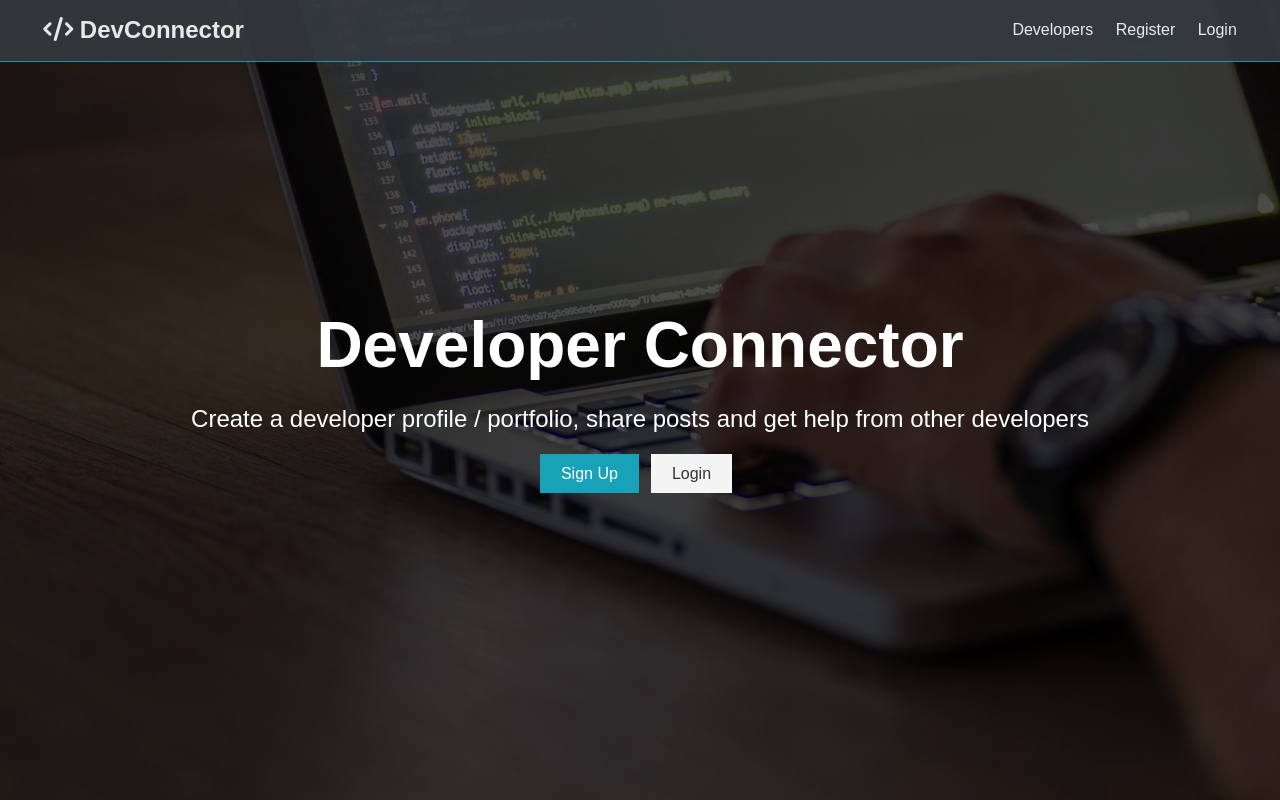
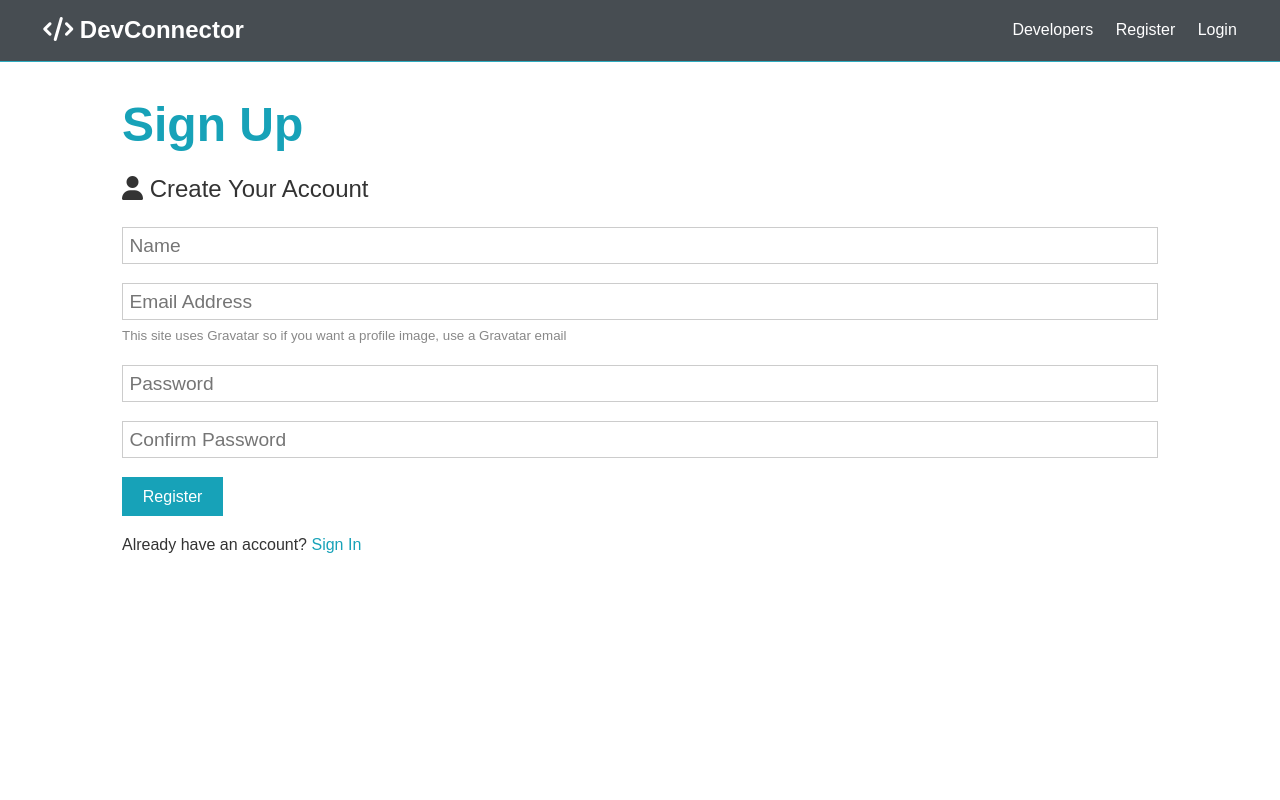
Before and after one commit to kpatel1209/MERN-Social-Network, a React (Create React App) app in the folder client/: page /register in a window 1280 px wide. Built offline with nearby package versions, Linux system fonts and the light colour scheme.

Commit message:
created routes for register and login pages

```diff
--- a/client/src/App.js
+++ b/client/src/App.js
@@ -1,13 +1,24 @@
 import React, { Fragment } from 'react';
+import { BrowserRouter as Router, Route, Switch } from 'react-router-dom';
 import Navbar from './components/layout/Navbar';
 import Landing from './components/layout/Landing';
+import Login from './components/auth/Login';
+import Register from './components/auth/Register';
 import './App.css';
 
 const App = () => (
-  <Fragment>
-    <Navbar />
-    <Landing />
-  </Fragment>
+  <Router>
+    <Fragment>
+      <Navbar />
+      <Route exact path='/' component={Landing} />
+      <section className='container'>
+        <Switch>
+          <Route exact path='/register' component={Register} />
+          <Route exact path='/login' component={Login} />
+        </Switch>
+      </section>
+    </Fragment>{' '}
+  </Router>
 );
 
 export default App;
--- /dev/null
+++ b/client/src/components/auth/Login.js
@@ -0,0 +1,7 @@
+import React from 'react';
+
+const Login = () => {
+  return <div>Login</div>;
+};
+
+export default Login;
--- /dev/null
+++ b/client/src/components/auth/Register.js
@@ -0,0 +1,46 @@
+import React, { Fragment } from 'react';
+
+const Register = () => {
+  return (
+    <Fragment>
+      <h1 class='large text-primary'>Sign Up</h1>
+      <p class='lead'>
+        <i class='fas fa-user' /> Create Your Account
+      </p>
+      <form class='form' action='create-profile.html'>
+        <div class='form-group'>
+          <input type='text' placeholder='Name' name='name' required />
+        </div>
+        <div class='form-group'>
+          <input type='email' placeholder='Email Address' name='email' />
+          <small class='form-text'>
+            This site uses Gravatar so if you want a profile image, use a
+            Gravatar email
+          </small>
+        </div>
+        <div class='form-group'>
+          <input
+            type='password'
+            placeholder='Password'
+            name='password'
+            minLength='6'
+          />
+        </div>
+        <div class='form-group'>
+          <input
+            type='password'
+            placeholder='Confirm Password'
+            name='password2'
+            minLength='6'
+          />
+        </div>
+        <input type='submit' class='btn btn-primary' value='Register' />
+      </form>
+      <p class='my-1'>
+        Already have an account? <a href='login.html'>Sign In</a>
+      </p>
+    </Fragment>
+  );
+};
+
+export default Register;
--- a/client/src/components/layout/Landing.js
+++ b/client/src/components/layout/Landing.js
@@ -1,4 +1,5 @@
 import React from 'react';
+import { Link } from 'react-router-dom';
 
 const Landing = () => {
   return (
@@ -11,12 +12,12 @@ const Landing = () => {
             from other developers{' '}
           </p>{' '}
           <div className='buttons'>
-            <a href='register.html' className='btn btn-primary'>
+            <Link to='/register' className='btn btn-primary'>
               Sign Up{' '}
-            </a>{' '}
-            <a href='login.html' className='btn btn-light'>
+            </Link>{' '}
+            <Link to='/login' className='btn btn-light'>
               Login{' '}
-            </a>{' '}
+            </Link>{' '}
           </div>{' '}
         </div>{' '}
       </div>{' '}
--- a/client/src/components/layout/Navbar.js
+++ b/client/src/components/layout/Navbar.js
@@ -1,22 +1,23 @@
 import React from 'react';
+import { Link } from 'react-router-dom';
 
 const Navbar = () => {
   return (
     <nav className='navbar bg-dark'>
       <h1>
-        <a href='index.html'>
+        <Link to='/'>
           <i className='fas fa-code' /> DevConnector
-        </a>
+        </Link>
       </h1>
       <ul>
         <li>
-          <a href='profiles.html'>Developers</a>
+          <a href='!#'>Developers</a>
         </li>
         <li>
-          <a href='register.html'>Register</a>
+          <Link to='/register'>Register</Link>
         </li>
         <li>
-          <a href='login.html'>Login</a>
+          <Link to='/login'>Login</Link>
         </li>
       </ul>
     </nav>
```
